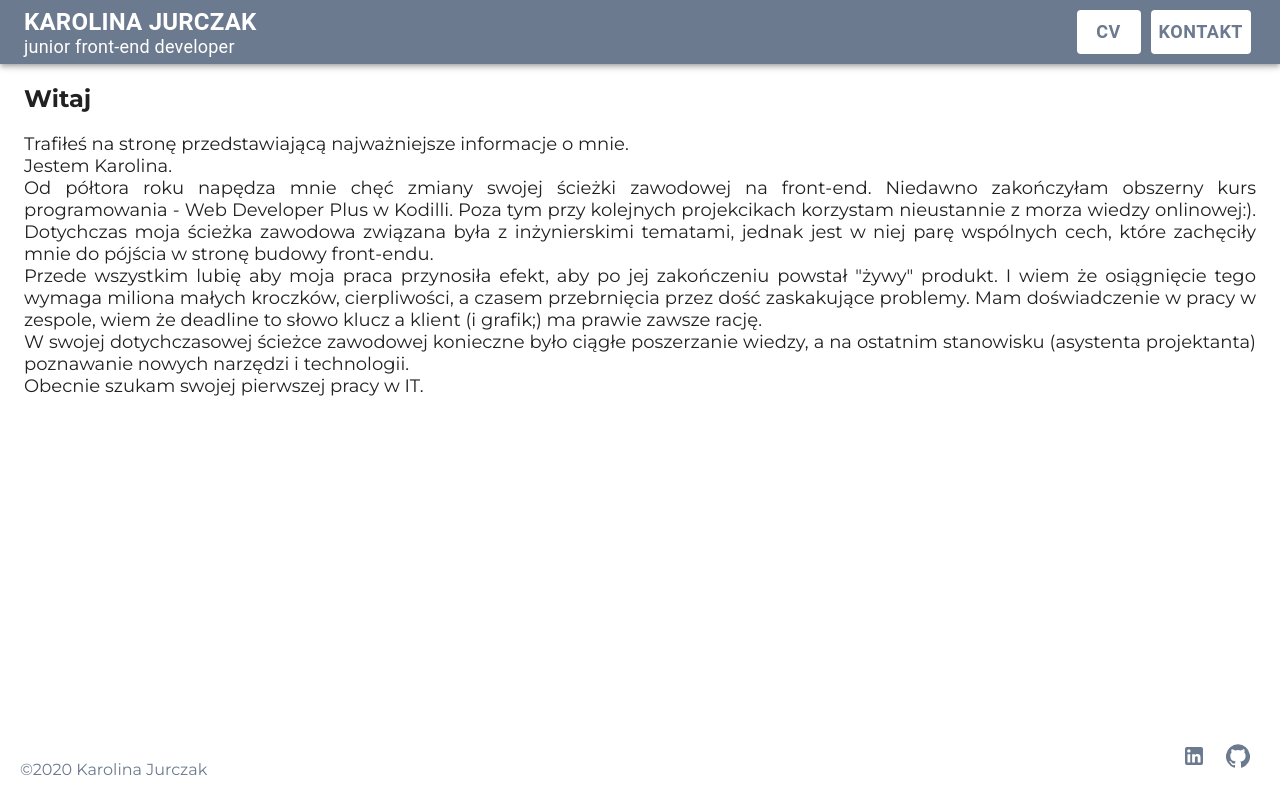
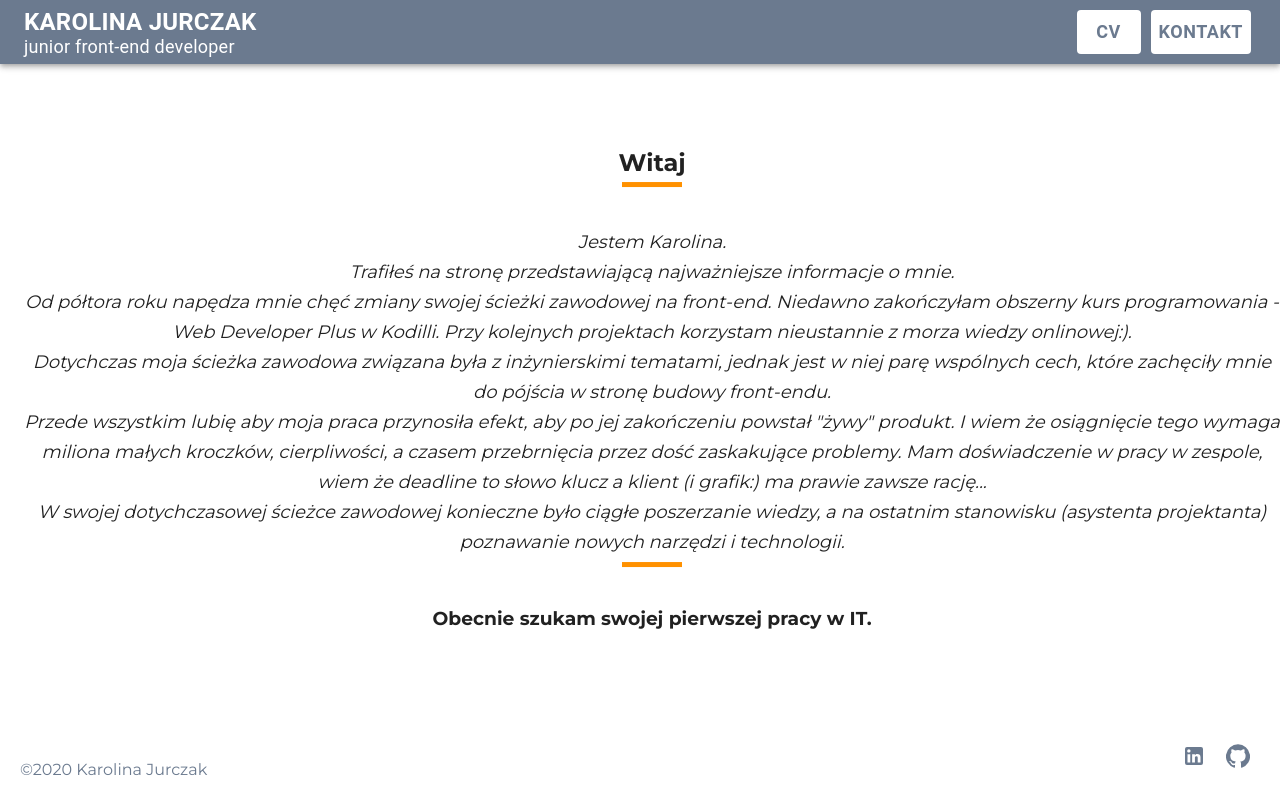
Before and after one commit to KaJurczak/Portfolio, a React (Create React App) app: page / in a window 1280 px wide. Built offline with nearby package versions, Linux system fonts and the light colour scheme.

Commit message:
Add style to home page

```diff
--- a/src/components/views/Home/Home.js
+++ b/src/components/views/Home/Home.js
@@ -7,39 +7,17 @@ import Container from '@material-ui/core/Container';
 const Home = () => (
   <div>
     <Container className={styles.root}>
-      <h2>Witaj</h2>
-      <p className={styles.text}>
-      Trafiłeś na stronę przedstawiającą najważniejsze informacje o mnie. <br></br>
-      Jestem Karolina. <br></br>
-      Od półtora roku napędza mnie chęć zmiany swojej ścieżki zawodowej na front-end. Niedawno zakończyłam obszerny kurs programowania - Web Developer Plus w Kodilli. Poza tym przy kolejnych projekcikach korzystam nieustannie z morza wiedzy onlinowej:).
-      Dotychczas moja ścieżka zawodowa związana była z inżynierskimi tematami, jednak jest w niej parę wspólnych cech, które zachęciły mnie do pójścia w stronę budowy front-endu. <br></br>
-      Przede wszystkim lubię aby moja praca przynosiła efekt, aby po jej zakończeniu powstał &quot;żywy&quot; produkt. I wiem że osiągnięcie tego wymaga miliona małych kroczków, cierpliwości, a czasem przebrnięcia przez dość zaskakujące problemy. Mam doświadczenie w pracy w zespole, wiem że deadline to słowo klucz a klient (i grafik;) ma prawie zawsze rację. <br></br>
-      W swojej dotychczasowej ścieżce zawodowej konieczne było ciągłe poszerzanie wiedzy, a na ostatnim stanowisku (asystenta projektanta) poznawanie nowych narzędzi i technologii. <br></br>
-      Obecnie szukam swojej pierwszej pracy w IT.
-      </p>
-      <br></br>
-      {/* <h2>Wybrane produkty</h2> */}
-      <div className={styles.l}>
-        {/* {plants.length !== 0 ? (
-          <GridList cellHeight={180} className={classes.gridList}>
-            {plants.map((plant) => (
-              <GridListTile key={plant._id} className={styles.plantWrapper} component={Link} to={`/plant/${plant._id}`}>
-                <img src={plant.photo[0]} alt={plant.polishName} />
-                <GridListTileBar
-                  title={plant.polishName}
-                  subtitle={<span>price: {plant.price}PLN</span>}
-                  actionIcon={
-                    <IconButton aria-label={`info about ${plant.polishName}`} className={classes.icon}>
-                      <InfoIcon />
-                    </IconButton>
-                  }
-                />
-              </GridListTile>
-            ))}
-          </GridList>
-        ) : (
-          <p>Galeria już wkrótce</p>
-        )} */}
+      <div className={styles.textWrapper}>
+        <h2 className={styles.title}>Witaj</h2>
+        <p className={styles.text}>
+        Jestem Karolina. <br></br>
+        Trafiłeś na stronę przedstawiającą najważniejsze informacje o mnie. <br></br>
+        Od półtora roku napędza mnie chęć zmiany swojej ścieżki zawodowej na front-end. Niedawno zakończyłam obszerny kurs programowania - Web Developer Plus w Kodilli. Przy kolejnych projektach korzystam nieustannie z morza wiedzy onlinowej:). <br></br>
+        Dotychczas moja ścieżka zawodowa związana była z inżynierskimi tematami, jednak jest w niej parę wspólnych cech, które zachęciły mnie do pójścia w stronę budowy front-endu. <br></br>
+        Przede wszystkim lubię aby moja praca przynosiła efekt, aby po jej zakończeniu powstał &quot;żywy&quot; produkt. I wiem że osiągnięcie tego wymaga miliona małych kroczków, cierpliwości, a czasem przebrnięcia przez dość zaskakujące problemy. Mam doświadczenie w pracy w zespole, wiem że deadline to słowo klucz a klient (i grafik:) ma prawie zawsze rację... <br></br>
+        W swojej dotychczasowej ścieżce zawodowej konieczne było ciągłe poszerzanie wiedzy, a na ostatnim stanowisku (asystenta projektanta) poznawanie nowych narzędzi i technologii. <br></br>
+        </p>
+        <h3 className={styles.subtitle}>Obecnie szukam swojej pierwszej pracy w IT.</h3>
       </div>
     </Container>
   </div>
--- a/src/components/views/Home/Home.module.scss
+++ b/src/components/views/Home/Home.module.scss
@@ -1,11 +1,47 @@
 @import '../../../styles/settings.scss';
 
 .root {
+  margin: auto auto;
+  vertical-align: middle;
+  position: relative;
 
-  .text {
-    font-size: $base-size * 1.5;
-    margin: 10px auto;
-    text-align: justify;
+  .textWrapper {
+    margin: 0;
+    position: absolute;
+    top: 50%;
+    -ms-transform: translateY(-50%);
+    transform: translateY(-50%);
+
+    .title, .subtitle {
+      text-align: center;
+    }
+
+    .title, .subtitle, .text {
+      margin-bottom: 50px;
+    }
+
+    .title {
+      position: relative;
+    }
+
+    .text {
+      font-size: $base-size * 1.5;
+      text-align: center;
+      line-height: $base-size*2.5;
+      font-style: italic;
+      position: relative;
+    }
+
+    .title::after, .text::after {
+      position: absolute;
+      content: '';
+      bottom: -10px;
+      left: 50%;
+      width: 60px;
+      height: 5px;
+      transform: translateX(-50%);
+      background: $bkOrange;
+    }
   }
 }
 
```
